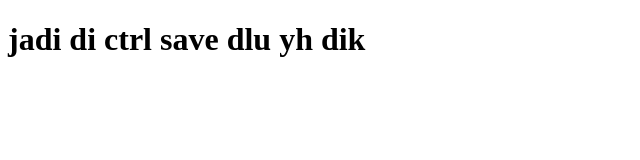
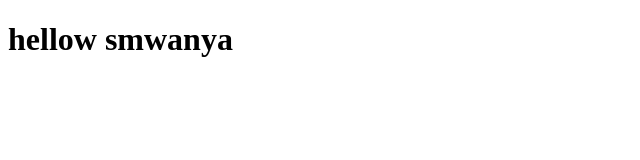
Before and after one commit to dnsszzhr/lesson, a plain HTML site: page index.html in a window 1280 px wide. Shown: the whole page, without its empty margins (0-640 px from the left). Drawn offline with Linux system fonts and the light colour scheme.

Commit message:
update wording

```diff
--- a/index.html
+++ b/index.html
@@ -5,6 +5,6 @@
     </head>
     <body>
 </title>
-        <h1> jadi di ctrl save dlu yh dik </h1>
+        <h1> hellow smwanya </h1>
     </body>
 </html>
```
